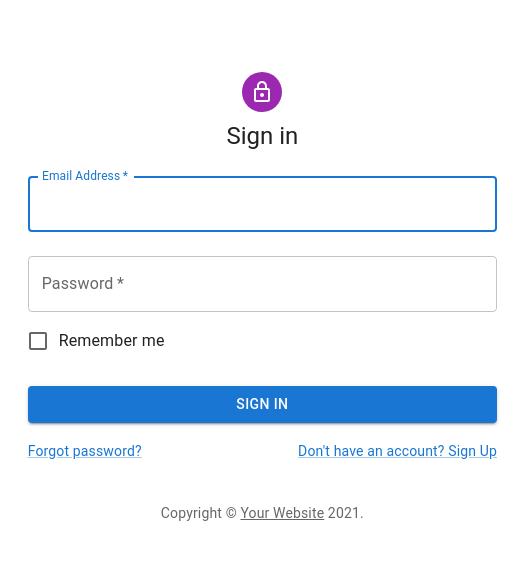
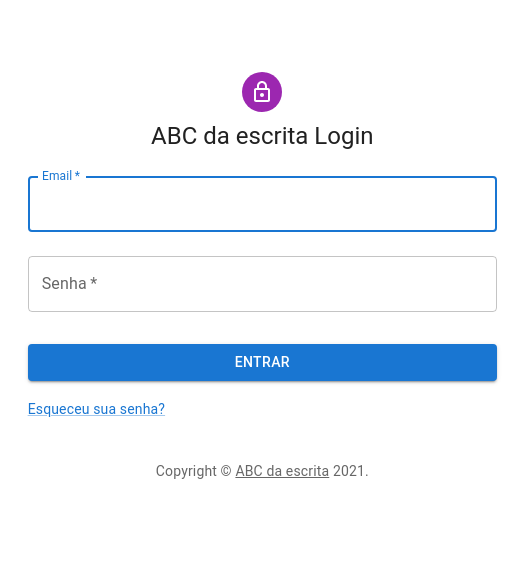
Before and after one commit to Pedromigacz/abcDaEscrita, a Gatsby site: page /login in a window 1280 px wide. Shown: the top 571 px of the page, 751-1280 px from the left. Built offline with nearby package versions, Linux system fonts and the light colour scheme; Gatsby itself is replaced by a stand-in of ours.

Commit message:
adapt login form to context

```diff
--- a/package.json
+++ b/package.json
@@ -8,6 +8,7 @@
     "@emotion/react": "^11.5.0",
     "@emotion/styled": "^11.3.0",
     "@mui/icons-material": "^5.0.5",
+    "@mui/lab": "^5.0.0-alpha.53",
     "@mui/material": "^5.0.6",
     "gatsby": "^4.1.0",
     "gatsby-plugin-gatsby-cloud": "^4.1.0",
--- a/src/pages/login.js
+++ b/src/pages/login.js
@@ -1,9 +1,8 @@
 import * as React from "react"
 import Avatar from "@mui/material/Avatar"
-import Button from "@mui/material/Button"
+import LoadingButton from "@mui/lab/LoadingButton"
 import CssBaseline from "@mui/material/CssBaseline"
 import TextField from "@mui/material/TextField"
-import FormControlLabel from "@mui/material/FormControlLabel"
 import Checkbox from "@mui/material/Checkbox"
 import Link from "@mui/material/Link"
 import Paper from "@mui/material/Paper"
@@ -23,7 +22,7 @@ function Copyright(props) {
     >
       {"Copyright © "}
       <Link color="inherit" href="https://mui.com/">
-        Your Website
+        ABC da escrita
       </Link>{" "}
       {new Date().getFullYear()}
       {"."}
@@ -78,7 +77,7 @@ export default function SignInSide() {
               <LockOutlinedIcon />
             </Avatar>
             <Typography component="h1" variant="h5">
-              Sign in
+              ABC da escrita Login
             </Typography>
             <Box
               component="form"
@@ -91,7 +90,7 @@ export default function SignInSide() {
                 required
                 fullWidth
                 id="email"
-                label="Email Address"
+                label="Email"
                 name="email"
                 autoComplete="email"
                 autoFocus
@@ -101,32 +100,25 @@ export default function SignInSide() {
                 required
                 fullWidth
                 name="password"
-                label="Password"
+                label="Senha"
                 type="password"
                 id="password"
                 autoComplete="current-password"
               />
-              <FormControlLabel
-                control={<Checkbox value="remember" color="primary" />}
-                label="Remember me"
-              />
-              <Button
+              <LoadingButton
+                loadingPosition="start"
+                loading={false}
                 type="submit"
                 fullWidth
                 variant="contained"
                 sx={{ mt: 3, mb: 2 }}
               >
-                Sign In
-              </Button>
+                Entrar
+              </LoadingButton>
               <Grid container>
                 <Grid item xs>
                   <Link href="#" variant="body2">
-                    Forgot password?
-                  </Link>
-                </Grid>
-                <Grid item>
-                  <Link href="#" variant="body2">
-                    {"Don't have an account? Sign Up"}
+                    Esqueceu sua senha?
                   </Link>
                 </Grid>
               </Grid>
```
Also changed, not shown: 1 other file.
